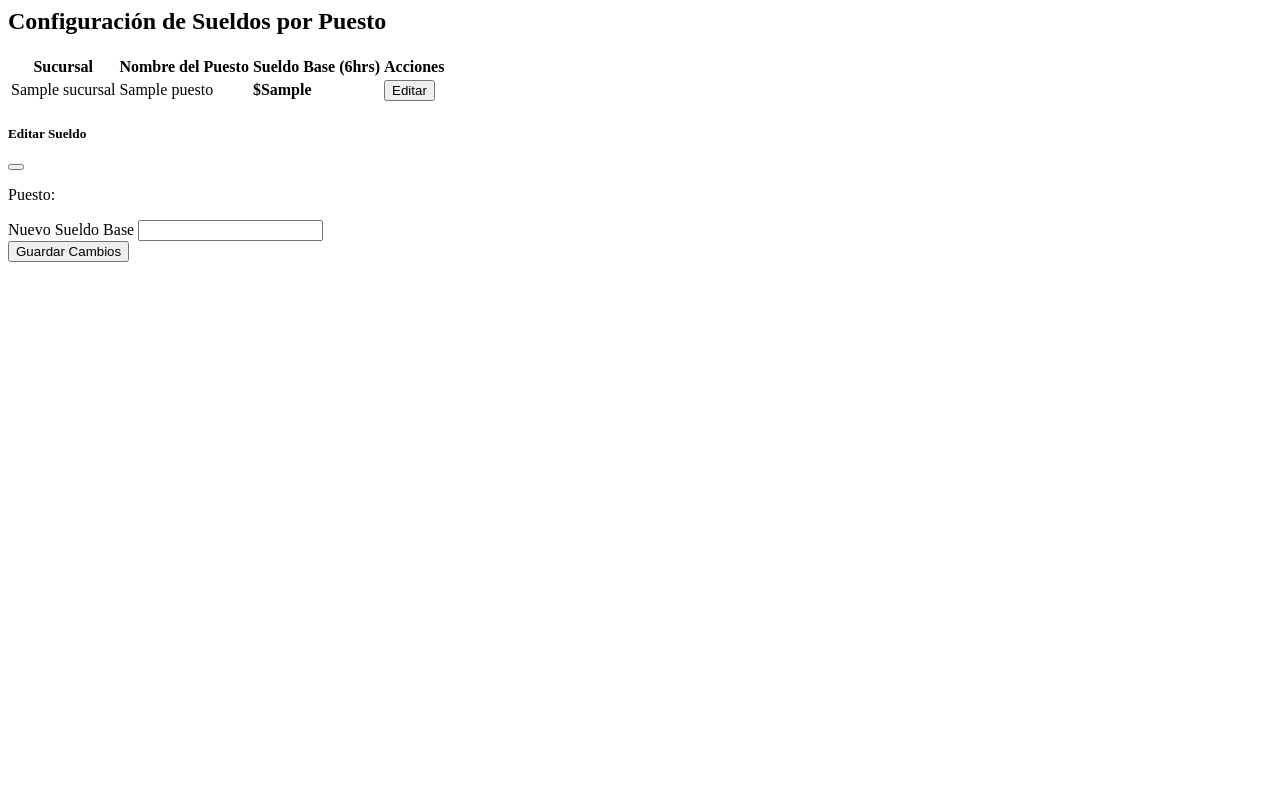
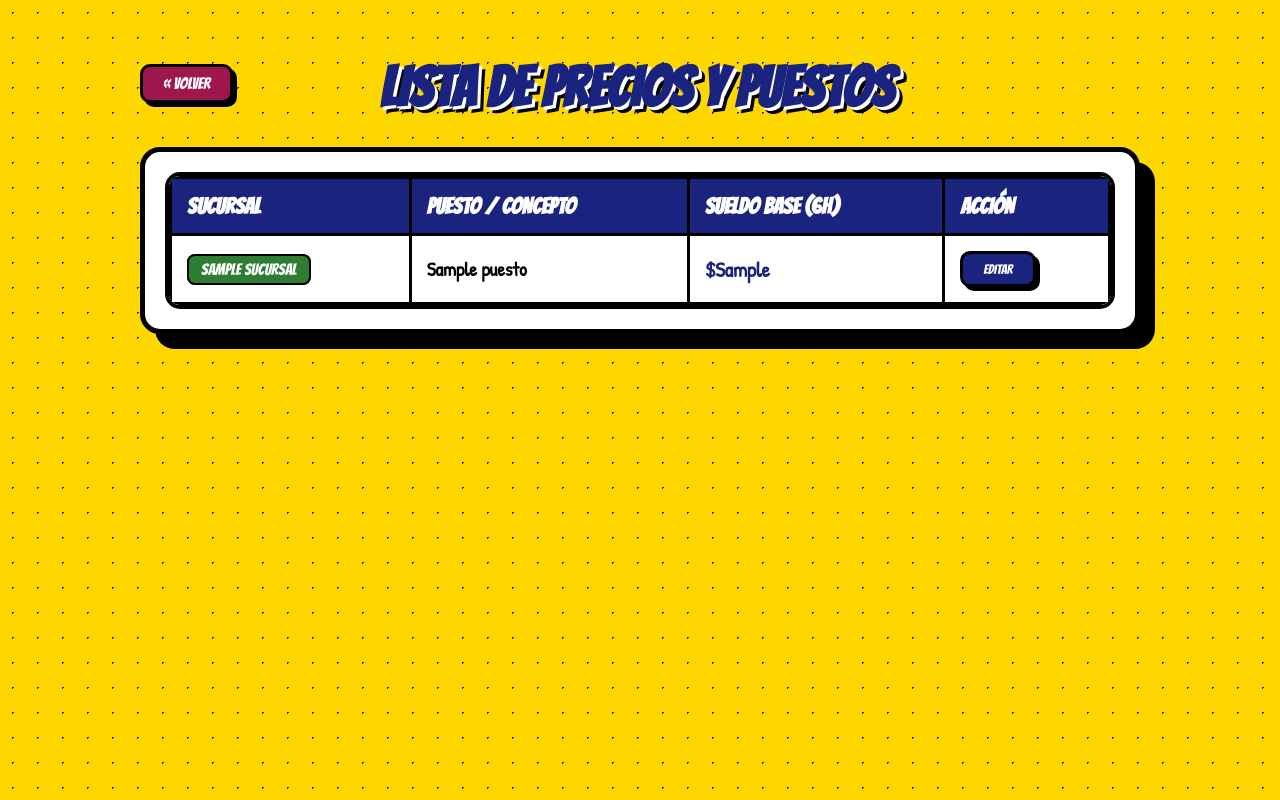
Before and after one commit to ffdelavictoria-byte/Administracion-Ven-Come, a Django app: template Momias/Sistema_Momias/templates/Wages.html in a window 1280 px wide. Run offline with Django 5.2, Linux system fonts and the light colour scheme; the template is opened without the code that fills it: most values are stand-ins (such as "Sample title", 1, 10 or a date in 2020).

Commit message:
Update Wages.html

```diff
--- a/Momias/Sistema_Momias/templates/Wages.html
+++ b/Momias/Sistema_Momias/templates/Wages.html
@@ -1,28 +1,145 @@
 {% load static %}
-{% block content %}
-<div class="container mt-4">
-    <h2 class="mb-4">Configuración de Sueldos por Puesto</h2>
+<!DOCTYPE html>
+<html lang="es">
+<head>
+    <meta charset="UTF-8">
+    <meta name="viewport" content="width=device-width, initial-scale=1.0">
+    <title>Configuración de Puestos | Estilo Cómic</title>
+    <link href="https://fonts.googleapis.com/css2?family=Bangers&family=Patrick+Hand&display=swap" rel="stylesheet">
 
-    <div class="card shadow">
-        <div class="card-body">
-            <table class="table table-hover">
-                <thead class="table-dark">
+    <style>
+        :root {
+            --puebla-yellow: #FFD700;
+            --puebla-blue: #1A237E;
+            --puebla-magenta: #9D174D;
+            --comic-border: #000000;
+            --success-green: #2e7d32;
+        }
+
+        body {
+            font-family: 'Patrick Hand', cursive;
+            background-color: var(--puebla-yellow);
+            margin: 0; padding: 20px;
+            background-image: radial-gradient(var(--puebla-blue) 1px, transparent 1px);
+            background-size: 25px 25px;
+        }
+
+        .container { max-width: 1000px; margin: 0 auto; }
+
+        .comic-title {
+            font-family: 'Bangers', cursive;
+            font-size: 3.5rem;
+            color: var(--puebla-blue);
+            text-shadow: 3px 3px 0 white, 6px 6px 0 var(--comic-border);
+            text-align: center;
+            margin-bottom: 30px;
+        }
+
+        .comic-card {
+            background: white;
+            border: 5px solid var(--comic-border);
+            border-radius: 20px;
+            padding: 20px;
+            box-shadow: 15px 15px 0 var(--comic-border);
+        }
+
+        /* TABLA ESTILO COMIC */
+        .table-container {
+            background: white;
+            border: 4px solid var(--comic-border);
+            border-radius: 15px;
+            overflow: hidden;
+        }
+
+        table { width: 100%; border-collapse: collapse; background: white; }
+        thead { background: var(--puebla-blue); color: white; font-family: 'Bangers'; font-size: 1.4rem; }
+        th, td { padding: 15px; border: 3px solid var(--comic-border); text-align: left; }
+
+        tr:nth-child(even) { background: #f2f2f2; }
+        tr:hover { background: #fff9c4; }
+
+        .badge-sucursal {
+            font-family: 'Bangers';
+            padding: 5px 12px;
+            border: 2px solid var(--comic-border);
+            border-radius: 8px;
+            color: white;
+            text-transform: uppercase;
+        }
+        .bg-victoria { background: var(--puebla-magenta); }
+        .bg-ff { background: var(--success-green); }
+
+        /* BOTONES */
+        .btn-comic {
+            font-family: 'Bangers', cursive;
+            padding: 8px 20px;
+            border: 3px solid var(--comic-border);
+            border-radius: 10px;
+            cursor: pointer;
+            color: white;
+            box-shadow: 4px 4px 0 var(--comic-border);
+            transition: 0.1s;
+            text-decoration: none;
+            display: inline-block;
+        }
+        .btn-comic:active { transform: translate(2px, 2px); box-shadow: 0px 0px 0 var(--comic-border); }
+        .btn-edit { background: var(--puebla-blue); }
+        .btn-save { background: var(--success-green); width: 100%; font-size: 1.5rem; }
+
+        /* MODAL */
+        .modal-overlay {
+            display: none; position: fixed; top: 0; left: 0; width: 100%; height: 100%;
+            background: rgba(0,0,0,0.8); z-index: 1000; justify-content: center; align-items: center;
+        }
+        .modal-content {
+            background: white; border: 6px solid var(--comic-border); border-radius: 25px;
+            padding: 30px; width: 90%; max-width: 500px; position: relative;
+            box-shadow: 20px 20px 0 var(--puebla-magenta);
+        }
+
+        .comic-input {
+            width: 100%; padding: 12px; border: 4px solid var(--comic-border);
+            border-radius: 12px; font-family: 'Patrick Hand'; font-size: 1.5rem;
+            margin: 15px 0; box-sizing: border-box;
+        }
+    </style>
+</head>
+<body>
+
+    <div class="container">
+        <div style="display: flex; justify-content: space-between; align-items: center;">
+            <a href="/main/" class="btn-comic" style="background: var(--puebla-magenta);">« VOLVER</a>
+            <h1 class="comic-title">LISTA DE PRECIOS Y PUESTOS</h1>
+            <div style="width: 100px;"></div>
+        </div>
+
+        <div class="comic-card">
+            <div class="table-container">
+                <table>
+                    <thead>
                         <tr>
-                        <th>Sucursal</th>
-                        <th>Nombre del Puesto</th>
-                        <th>Sueldo Base (6hrs)</th>
-                        <th>Acciones</th>
+                            <th>SUCURSAL</th>
+                            <th>PUESTO / CONCEPTO</th>
+                            <th>SUELDO BASE (6H)</th>
+                            <th>ACCIÓN</th>
                         </tr>
                     </thead>
                     <tbody>
-                    {% for p in puestos %}
+                        {% for puesto in puestos %}
                         <tr>
-                        <td><span class="badge {% if p.sucursal == 'Victoria' %}bg-primary{% else %}bg-success{% endif %}">{{ p.sucursal }}</span></td>
-                        <td>{{ p.nombre }}</td>
-                        <td><strong>${{ p.sueldo_base }}</strong></td>
                             <td>
-                            <button class="btn btn-sm btn-warning" onclick="abrirModalEditar('{{ p.id }}', '{{ p.nombre }}', '{{ p.sueldo_base }}')">
-                                <i class="fas fa-edit"></i> Editar
+                                <span class="badge-sucursal {% if puesto.sucursal == 'Victoria' %}bg-victoria{% else %}bg-ff{% endif %}">
+                                    {{ puesto.sucursal }}
+                                </span>
+                            </td>
+                            <td style="font-weight: bold; font-size: 1.2rem;">{{ puesto.nombre }}</td>
+                            <td style="font-size: 1.3rem; color: var(--puebla-blue);">
+                                <strong>${{ puesto.sueldo_base }}</strong>
+                            </td>
+                            <td>
+                                <button class="btn-comic btn-edit"
+                                    onclick="abrirModal('{{ puesto.id }}', '{{ puesto.nombre }}', '{{ puesto.sueldo_base }}')">
+                                    EDITAR
                                 </button>
                             </td>
                         </tr>
@@ -33,35 +150,34 @@
         </div>
     </div>
 
-<div class="modal fade" id="modalEditarPuesto" tabindex="-1">
-    <div class="modal-dialog">
+    <div id="modalEditar" class="modal-overlay">
         <form method="POST" class="modal-content">
             {% csrf_token %}
-            <div class="modal-header">
-                <h5 class="modal-title">Editar Sueldo</h5>
-                <button type="button" class="btn-close" data-bs-dismiss="modal"></button>
-            </div>
-            <div class="modal-body">
-                <input type="hidden" name="puesto_id" id="edit_puesto_id">
-                <p>Puesto: <strong id="edit_nombre_puesto"></strong></p>
-                <div class="mb-3">
-                    <label class="form-label">Nuevo Sueldo Base</label>
-                    <input type="number" step="0.01" name="sueldo" id="edit_sueldo" class="form-control" required>
-                </div>
-            </div>
-            <div class="modal-footer">
-                <button type="submit" class="btn btn-primary">Guardar Cambios</button>
-            </div>
+            <h2 class="comic-title" style="font-size: 2rem; margin-top: 0;">¡CAMBIO DE SUELDO!</h2>
+            <input type="hidden" name="puesto_id" id="puesto_id">
+
+            <p style="font-size: 1.2rem; margin-bottom: 0;">Puesto seleccionado:</p>
+            <p id="nombre_puesto_display" style="font-family: 'Bangers'; font-size: 1.8rem; color: var(--puebla-magenta); margin-top: 5px;"></p>
+
+            <label style="font-size: 1.2rem; font-weight: bold;">NUEVO MONTO ($):</label>
+            <input type="number" step="0.01" name="nuevo_sueldo" id="input_sueldo" class="comic-input" required>
+
+            <button type="submit" class="btn-comic btn-save">¡ACTUALIZAR YA!</button>
+            <button type="button" onclick="cerrarModal()" class="btn-comic" style="background: #666; width: 100%; margin-top: 10px;">CANCELAR</button>
         </form>
-    </div>
     </div>
 
     <script>
-function abrirModalEditar(id, nombre, sueldo) {
-    document.getElementById('edit_puesto_id').value = id;
-    document.getElementById('edit_nombre_puesto').innerText = nombre;
-    document.getElementById('edit_sueldo').value = sueldo;
-    new bootstrap.Modal(document.getElementById('modalEditarPuesto')).show();
+        function abrirModal(id, nombre, sueldo) {
+            document.getElementById('puesto_id').value = id;
+            document.getElementById('nombre_puesto_display').innerText = nombre;
+            document.getElementById('input_sueldo').value = sueldo;
+            document.getElementById('modalEditar').style.display = 'flex';
+        }
+
+        function cerrarModal() {
+            document.getElementById('modalEditar').style.display = 'none';
         }
     </script>
-{% endblock %}
+</body>
+</html>
```
Lines whose indentation alone changed are shown as unchanged.
